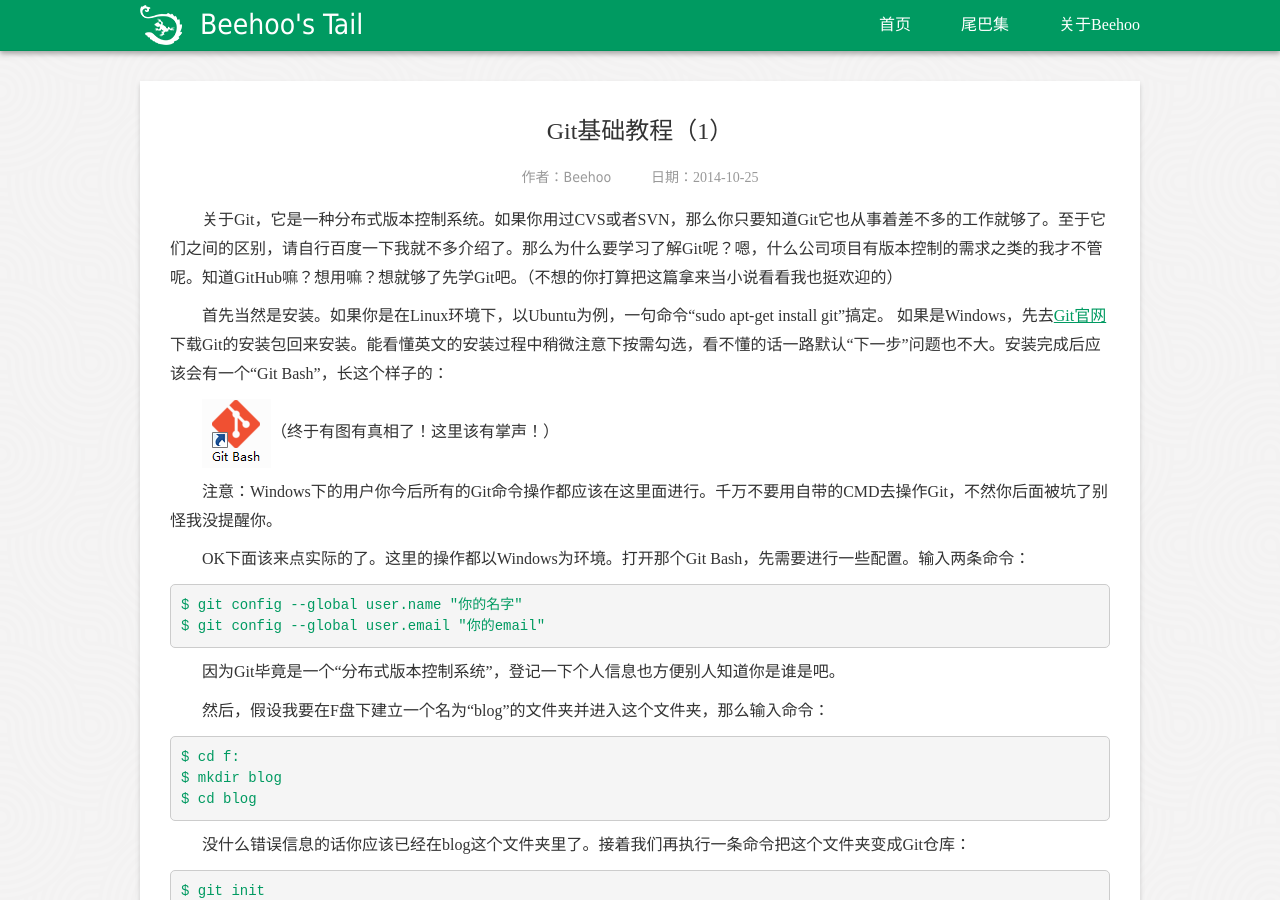
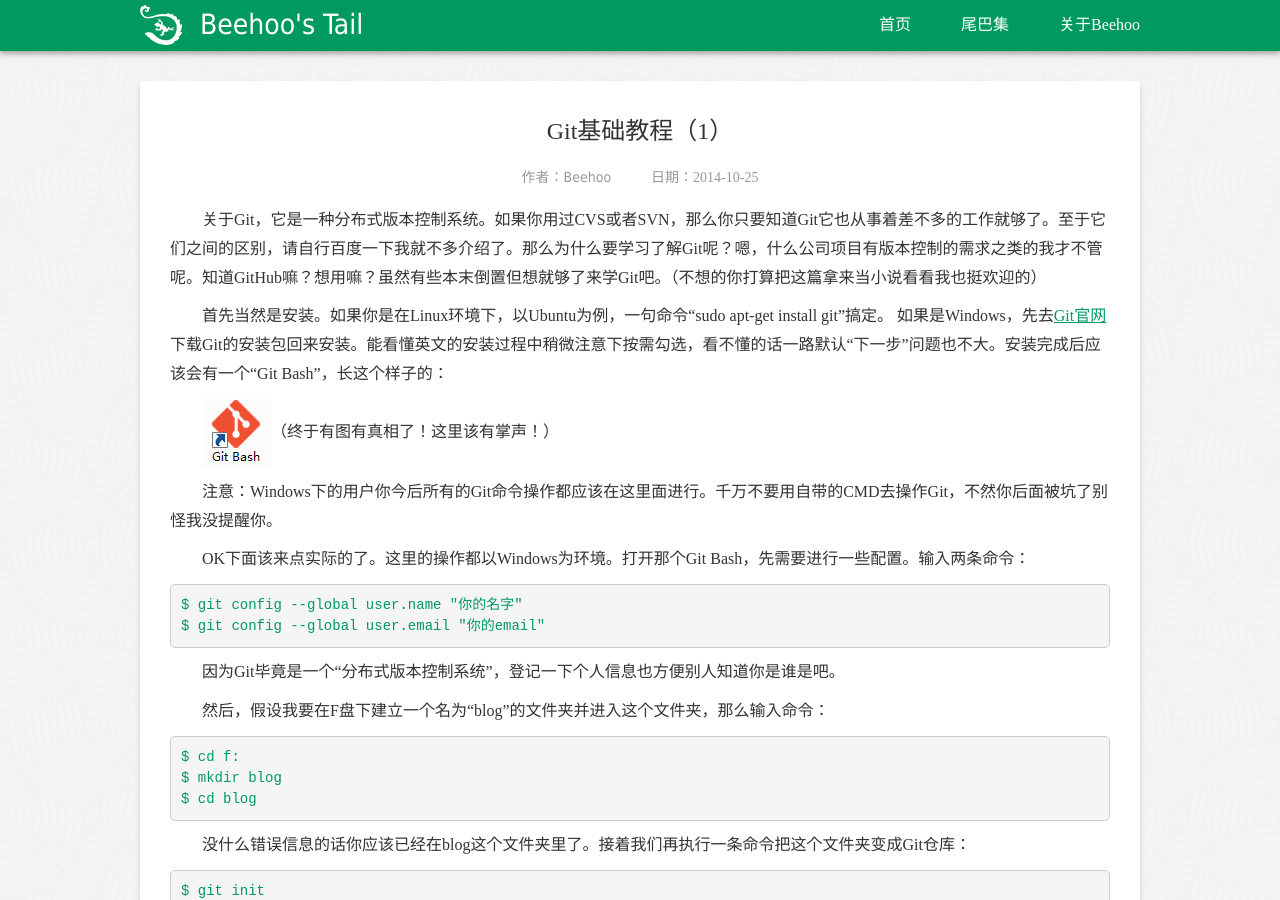
Before and after one commit to beehoo/beehoo.github.io, a Jekyll site: the page built from _posts/2014-10-25-Git基础-1.md, in a window 1280 px wide and 900 px high. Built offline with Jekyll 4.4.1, drawn with Linux system fonts in a browser that asks for light colours; some web fonts are replaced; Markdown is read by kramdown in place of the engine named in the settings; comment, search, counter and statistics services are not loaded.

Commit message:
小修改

```diff
--- a/_posts/2014-10-25-Git基础-1.md
+++ b/_posts/2014-10-25-Git基础-1.md
@@ -6,7 +6,7 @@ tags: [Git,技术]
 author: Beehoo
 ---
 
-关于Git，它是一种分布式版本控制系统。如果你用过CVS或者SVN，那么你只要知道Git它也从事着差不多的工作就够了。至于它们之间的区别，请自行百度一下我就不多介绍了。那么为什么要学习了解Git呢？嗯，什么公司项目有版本控制的需求之类的我才不管呢。知道GitHub嘛？想用嘛？想就够了先学Git吧。（不想的你打算把这篇拿来当小说看看我也挺欢迎的）
+关于Git，它是一种分布式版本控制系统。如果你用过CVS或者SVN，那么你只要知道Git它也从事着差不多的工作就够了。至于它们之间的区别，请自行百度一下我就不多介绍了。那么为什么要学习了解Git呢？嗯，什么公司项目有版本控制的需求之类的我才不管呢。知道GitHub嘛？想用嘛？虽然有些本末倒置但想就够了来学Git吧。（不想的你打算把这篇拿来当小说看看我也挺欢迎的）
 
 首先当然是安装。如果你是在Linux环境下，以Ubuntu为例，一句命令“sudo apt-get install git”搞定。
 如果是Windows，先去[Git官网](http://git-scm.com/download/ "Git下载")下载Git的安装包回来安装。能看懂英文的安装过程中稍微注意下按需勾选，看不懂的话一路默认“下一步”问题也不大。安装完成后应该会有一个“Git Bash”，长这个样子的：
```
Also changed, not shown: 2 other files.
